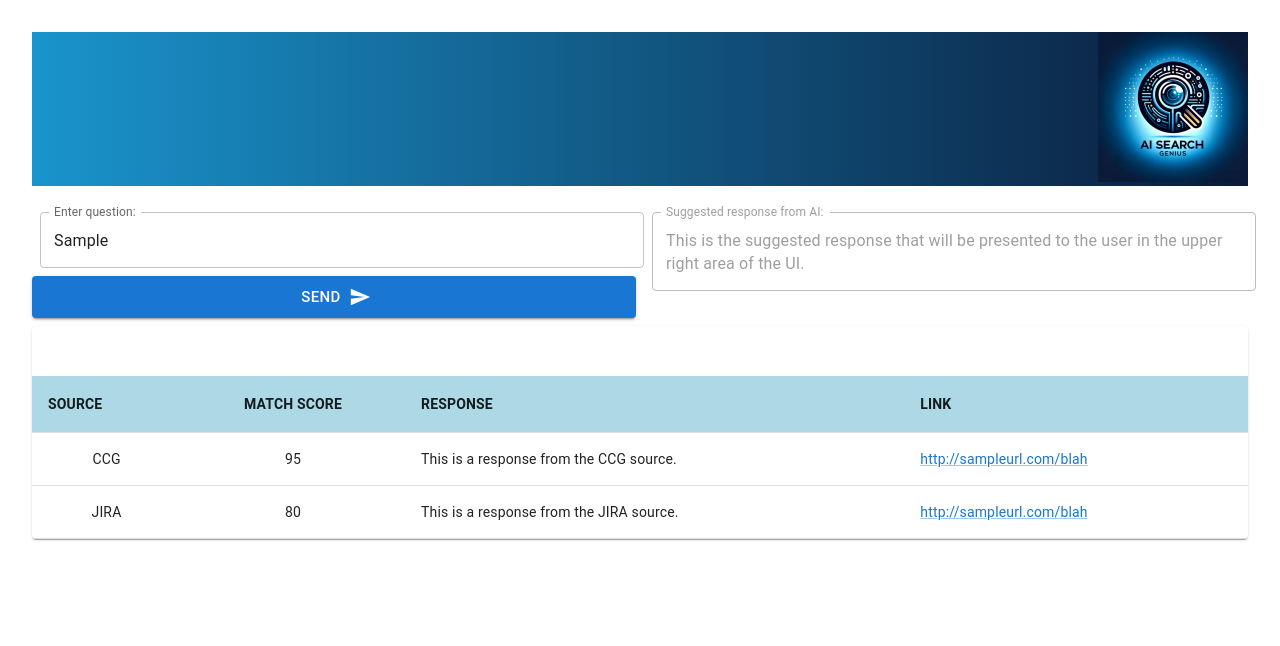
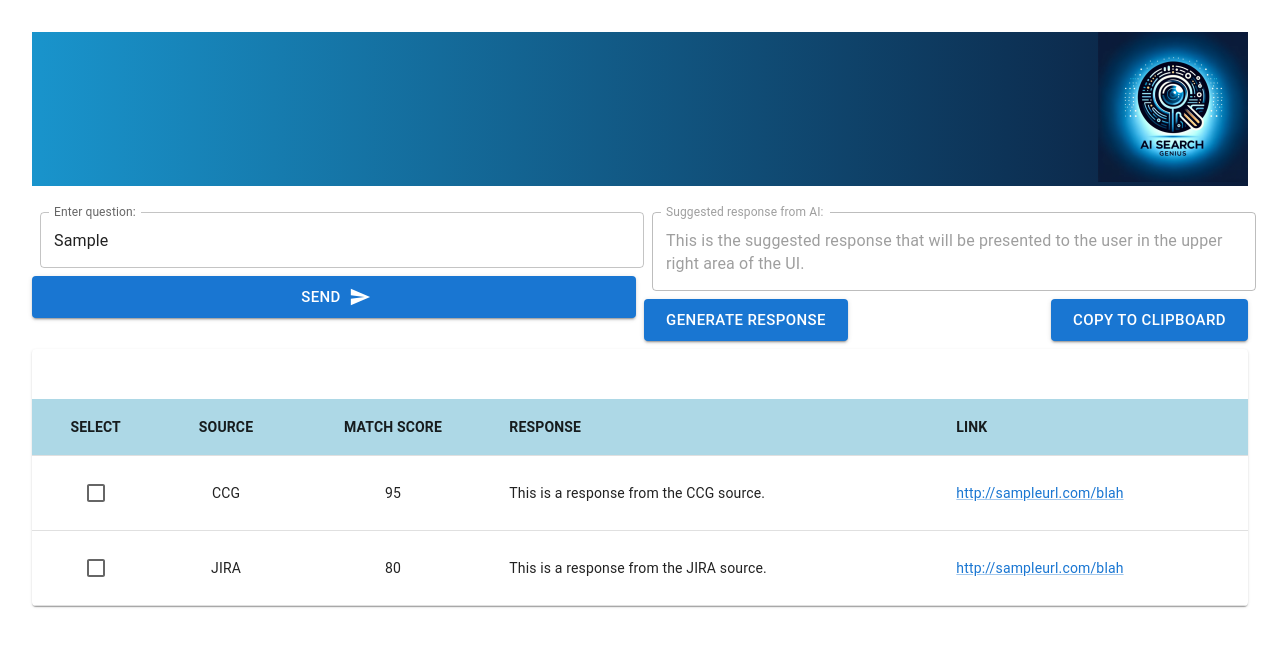
Before and after one commit to Plow74/aipoc, a Next.js app: page / in a window 1280 px wide. Both pictures are taken after typing "Sample" into the empty fields and a click on the button "SEND". Shown: the top 646 px of the page. Built offline with nearby package versions, Linux system fonts and the light colour scheme.

Commit message:
feat: added copy to clipboard and generate response. generate response not yet implemented

```diff
--- a/app/page.tsx
+++ b/app/page.tsx
@@ -2,6 +2,7 @@
 import {
   Box,
   Button,
+  Checkbox,
   Grid,
   Link,
   Paper,
@@ -36,7 +37,12 @@ const ResultsTable = (props) => {
       <Table sx={{ minWidth: 650 }} aria-label="results table">
         <TableHead>
           <TableRow sx={{ background: "lightblue" }}>
-            <TableCell sx={{ fontWeight: "bold" }}>SOURCE</TableCell>
+            <TableCell sx={{ fontWeight: "bold" }} align="center">
+              SELECT
+            </TableCell>
+            <TableCell sx={{ fontWeight: "bold" }} align="center">
+              SOURCE
+            </TableCell>
             <TableCell sx={{ fontWeight: "bold" }} align="center">
               MATCH SCORE
             </TableCell>
@@ -51,6 +57,9 @@ const ResultsTable = (props) => {
         <TableBody>
           {results.responses.map((row: any, index: number) => (
             <TableRow key={index}>
+              <TableCell align="center">
+                <Checkbox />
+              </TableCell>
               <TableCell align="center">{row.source}</TableCell>
               <TableCell align="center">{row.score}</TableCell>
               <TableCell align="left">{row.response}</TableCell>
@@ -81,6 +90,12 @@ export default function Home() {
     });
     setResults(await data.json());
   };
+
+  function generateResonse(
+    event: MouseEvent<HTMLButtonElement, MouseEvent>,
+  ): void {
+    throw new Error("Function not implemented.");
+  }
 
   return (
     <main>
@@ -131,6 +146,7 @@ export default function Home() {
           </Grid>
           <Grid item xs={6}>
             {results && (
+              <>
                 <TextField
                   id="outlined-multiline-flexible"
                   label="Suggested response from AI:"
@@ -140,6 +156,25 @@ export default function Home() {
                   style={{ width: "100%" }}
                   disabled={true}
                 />
+                <Button
+                  variant="contained"
+                  size="large"
+                  onClick={generateResonse}
+                  // sx={{ width: "100%" }}
+                >
+                  Generate Response
+                </Button>
+                <Button
+                  variant="contained"
+                  size="large"
+                  onClick={() => {
+                    navigator.clipboard.writeText(results.suggestedResponse);
+                  }}
+                  sx={{ position: "relative", float: "right" }}
+                >
+                  Copy To Clipboard
+                </Button>
+              </>
             )}
           </Grid>
           <Grid item xs={12}>
```
Lines whose indentation alone changed are shown as unchanged.
